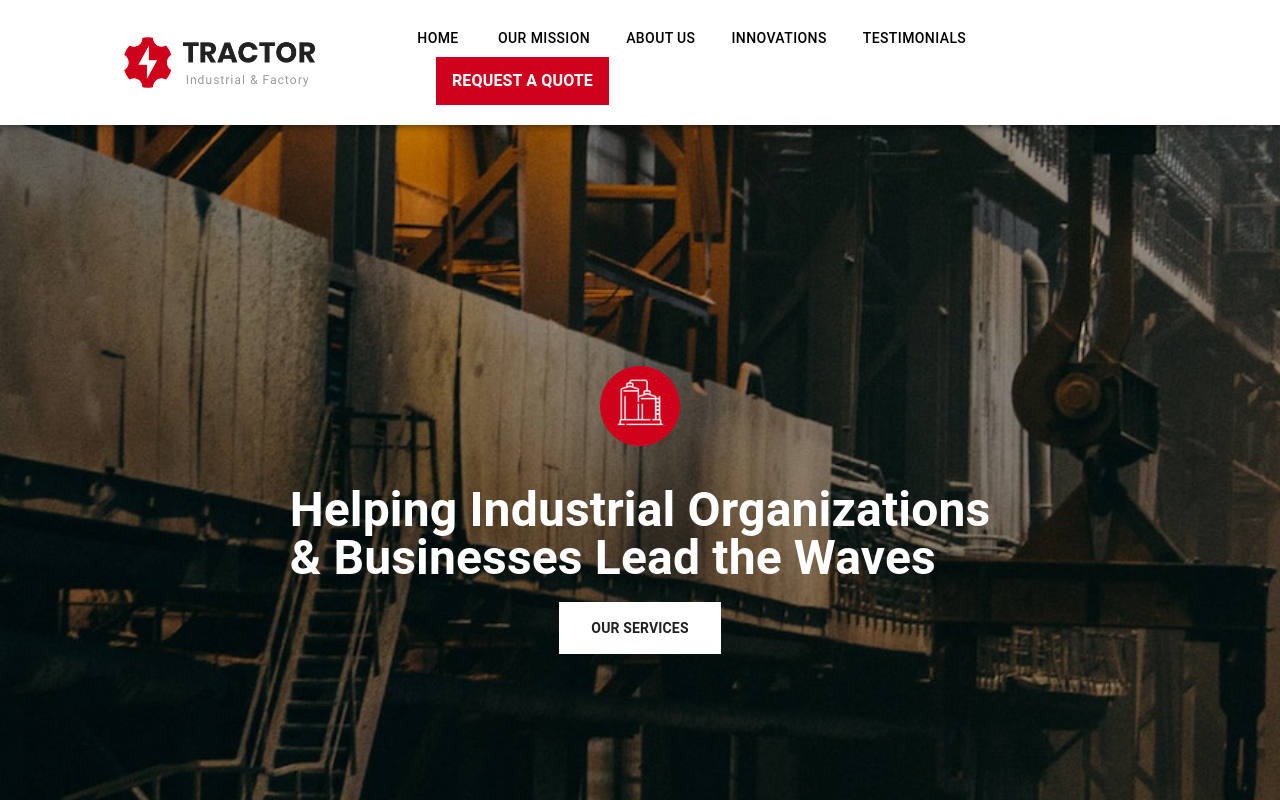
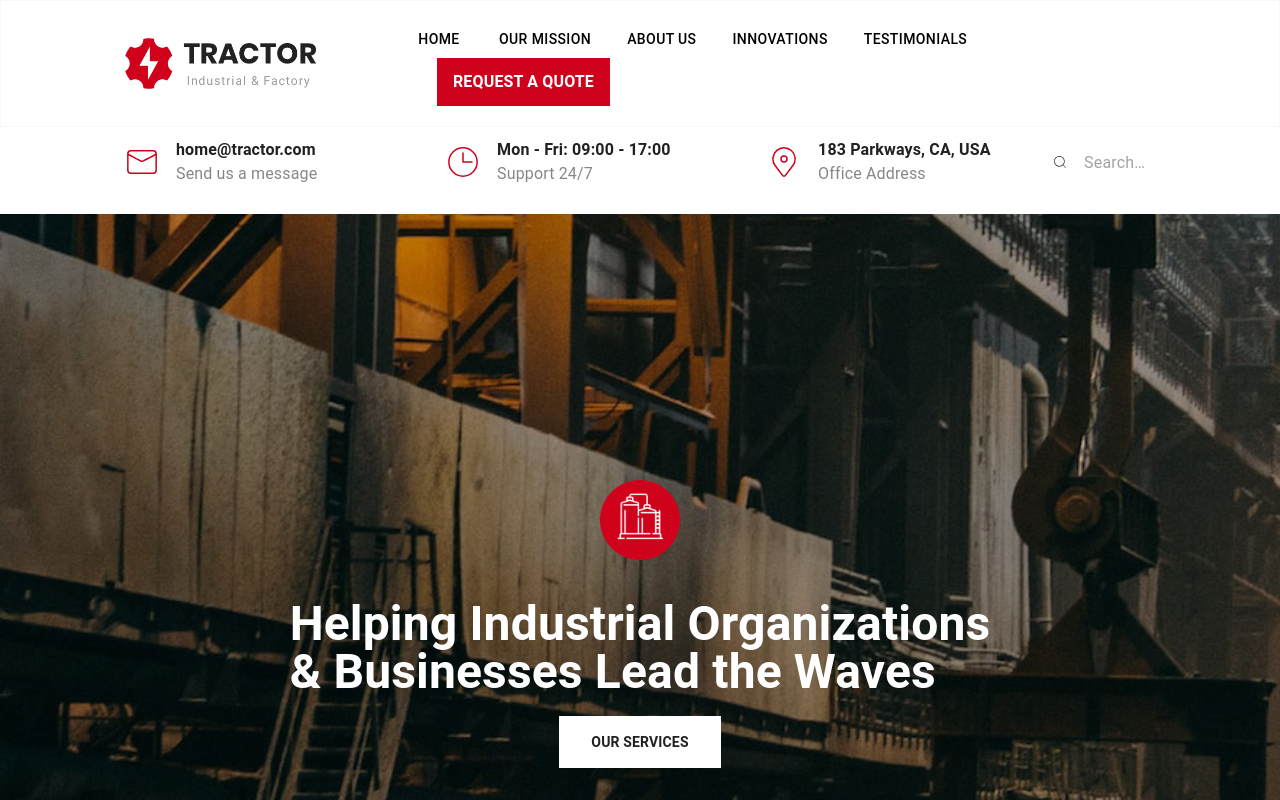
Before and after one commit to SalehAhmed19/architect_website, a React (Create React App) app: page / in a window 1280 px wide. Shown: the top 800 px of the page. Built offline with nearby package versions, Linux system fonts and the light colour scheme.

Commit message:
some info added

```diff
--- a/package.json
+++ b/package.json
@@ -10,6 +10,7 @@
     "@testing-library/jest-dom": "^5.16.5",
     "@testing-library/react": "^13.4.0",
     "@testing-library/user-event": "^13.5.0",
+    "keen-slider": "^6.8.5",
     "react": "^18.2.0",
     "react-dom": "^18.2.0",
     "react-icons": "^4.8.0",
--- a/src/Components/Banner.jsx
+++ b/src/Components/Banner.jsx
@@ -5,7 +5,7 @@ import logo from "../Assets/banner-logo.png";
 const Banner = () => {
   return (
     <div
-      className="h-screen my-[100px] flex flex-col justify-center items-center"
+      className="h-screen mb-[100px] flex flex-col justify-center items-center"
       style={{ background: `url(${img})`, backgroundSize: "cover" }}
     >
       <img className="w-20 my-10" src={logo} alt="" />
--- a/src/Components/SimpleInfo.jsx
+++ b/src/Components/SimpleInfo.jsx
@@ -1,24 +1,118 @@
 import React from "react";
 import {
-  MdOutlineEmail,
-  MdOutlinePhone,
-  MdOutlineLocationOn,
-} from "react-icons/md";
-import { RxClock } from "react-icons/rx";
+  CiLocationOn,
+  CiPhone,
+  CiMail,
+  CiClock2,
+  CiSearch,
+} from "react-icons/ci";
+import { useKeenSlider } from "keen-slider/react";
+import "keen-slider/keen-slider.min.css";
+import "../Styles/SimpleInfo.css";
+import { styled, alpha } from "@mui/material/styles";
+import { InputBase } from "@mui/material";
 
 const SimpleInfo = () => {
+  const Search = styled("div")(({ theme }) => ({
+    position: "relative",
+    borderRadius: theme.shape.borderRadius,
+    backgroundColor: alpha(theme.palette.common.white, 0.15),
+    "&:hover": {
+      backgroundColor: alpha(theme.palette.common.white, 0.25),
+    },
+    marginLeft: 0,
+    width: "100%",
+    [theme.breakpoints.up("sm")]: {
+      marginLeft: theme.spacing(1),
+      width: "auto",
+    },
+  }));
+
+  const SearchIconWrapper = styled("div")(({ theme }) => ({
+    padding: theme.spacing(0, 2),
+    height: "100%",
+    position: "absolute",
+    pointerEvents: "none",
+    display: "flex",
+    alignItems: "center",
+    justifyContent: "center",
+  }));
+  const [sliderRef] = useKeenSlider({
+    loop: true,
+    mode: "free-snap",
+    slides: {
+      perView: 3,
+      spacing: 15,
+    },
+  });
+  const StyledInputBase = styled(InputBase)(({ theme }) => ({
+    color: "inherit",
+    "& .MuiInputBase-input": {
+      padding: theme.spacing(1, 1, 1, 0),
+      // vertical padding + font size from searchIcon
+      paddingLeft: `calc(1em + ${theme.spacing(4)})`,
+      transition: theme.transitions.create("width"),
+      width: "100%",
+      [theme.breakpoints.up("sm")]: {
+        width: "12ch",
+        "&:focus": {
+          width: "20ch",
+        },
+      },
+    },
+  }));
   const data = [
-    { _id: 1, title: "home@tractor.com", des: "Send us a message", icon: "" },
+    {
+      _id: 1,
+      title: "home@tractor.com",
+      des: "Send us a message",
+      icon: <CiMail />,
+    },
     {
       _id: 2,
       title: "Mon - Fri: 09:00 - 17:00",
       des: "Support 24/7",
-      icon: "",
+      icon: <CiClock2 />,
     },
-    { _id: 3, title: "183 Parkways, CA, USA", des: "Office Address", icon: "" },
-    { _id: 4, title: "(+880)000.000.000", des: "Give us a call", icon: "" },
+    {
+      _id: 3,
+      title: "183 Parkways, CA, USA",
+      des: "Office Address",
+      icon: <CiLocationOn />,
+    },
+    {
+      _id: 4,
+      title: "(+880)000.000.000",
+      des: "Give us a call",
+      icon: <CiPhone />,
+    },
   ];
-  return <div></div>;
+  return (
+    <div className="flex pt-[110px] mx-20">
+      <div ref={sliderRef} className="keen-slider">
+        {data.map((d) => (
+          <div className="keen-slider__slide p-7 flex items-center w-full">
+            <h3 className="text-4xl text-[#D0011C] mx-4">{d.icon}</h3>
+            <div>
+              <h4 className="font-bold">{d.title}</h4>
+              <h4 className="text-[#878787]">{d.des}</h4>
+            </div>
+          </div>
+        ))}
+      </div>
+      <div className="flex justify-center items-center">
+        <Search>
+          <SearchIconWrapper>
+            <CiSearch />
+          </SearchIconWrapper>
+          <StyledInputBase
+            placeholder="Search…"
+            inputProps={{ "aria-label": "search" }}
+          />
+        </Search>
+      </div>
+    </div>
+  );
 };
 
 export default SimpleInfo;
--- a/src/Pages/Home.jsx
+++ b/src/Pages/Home.jsx
@@ -1,9 +1,11 @@
 import React from "react";
 import Banner from "../Components/Banner";
+import SimpleInfo from "../Components/SimpleInfo";
 
 const Home = () => {
   return (
     <div>
+      <SimpleInfo />
       <Banner />
     </div>
   );
--- a/src/Shared/DrawerAppBar.jsx
+++ b/src/Shared/DrawerAppBar.jsx
@@ -59,7 +59,13 @@ function DrawerAppBar(props) {
       <CssBaseline />
       <AppBar
         component="nav"
-        sx={{ padding: "20px 100px", backgroundColor: "#fff", color: "#000" }}
+        sx={{
+          padding: "20px 100px",
+          backgroundColor: "#fff",
+          color: "#000",
+          boxShadow: "none",
+          border: "1px solid #F8F8F8",
+        }}
       >
         <Toolbar>
           <IconButton
--- /dev/null
+++ b/src/Styles/SimpleInfo.css
@@ -0,0 +1,19 @@
+body {
+    margin: 0;
+    font-family: "Inter", sans-serif;
+    -webkit-font-smoothing: antialiased;
+    -moz-osx-font-smoothing: grayscale;
+  }
+
+  [class^="number-slide"],
+  [class*=" number-slide"] {
+    background: grey;
+    display: flex;
+    align-items: center;
+    justify-content: center;
+    font-size: 50px;
+    color: #fff;
+    font-weight: 500;
+    height: 300px;
+    max-height: 100vh;
+  }
```
Also changed, not shown: 1 other file (tests, documents, lock files or other folders).
